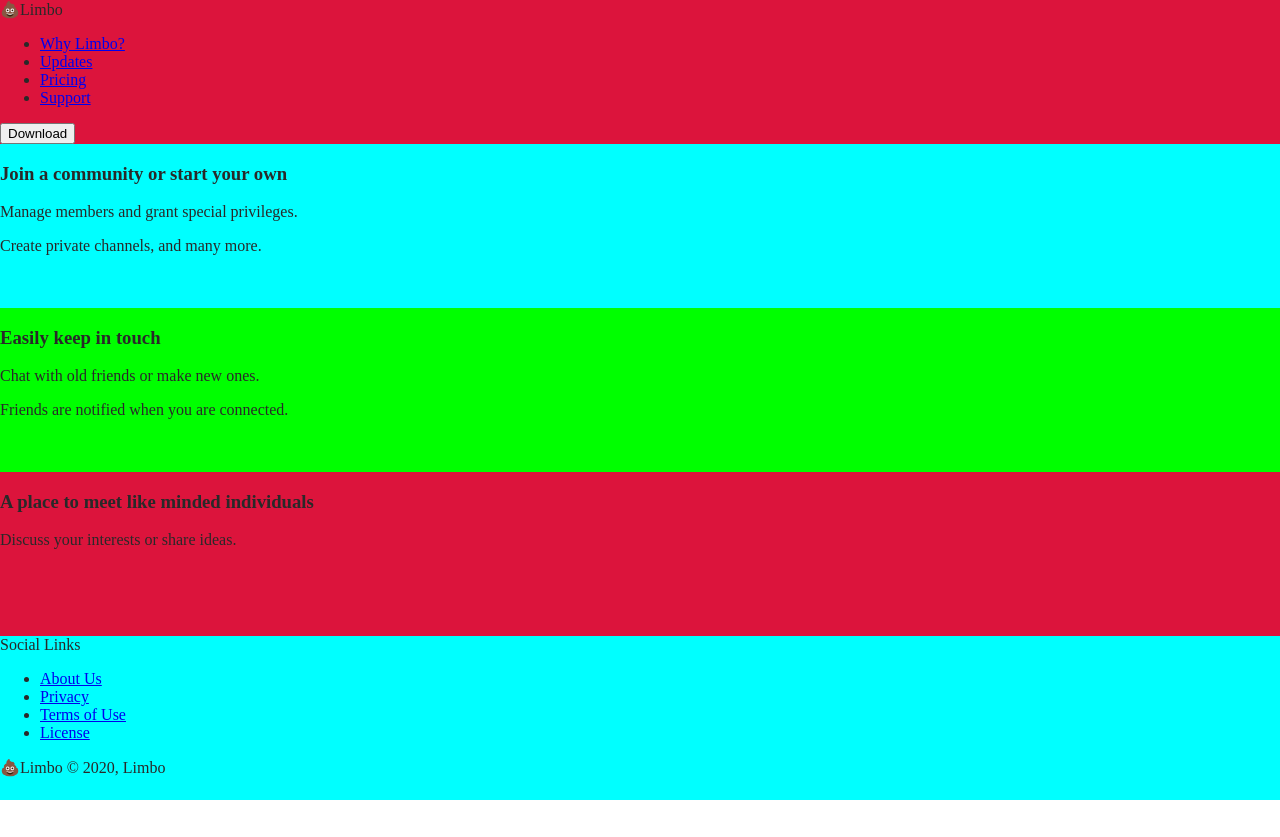
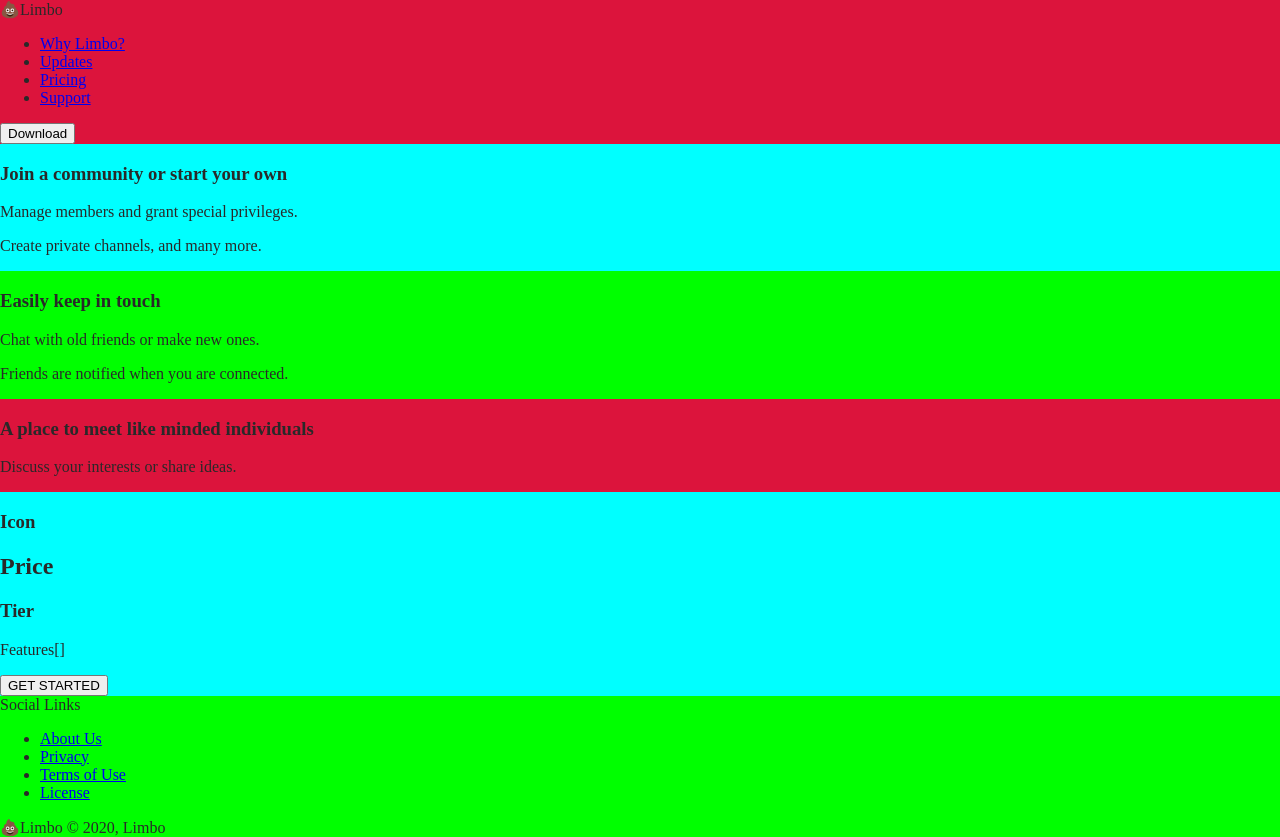
Before and after one commit to johnpagtama/limbo, an Angular app in the folder limbo/: page / in a window 1280 px wide. Before the commit the page ends 800 px from the top, so only its background shows below. Built offline with nearby package versions, Linux system fonts and the light colour scheme.

Commit message:
Home page pricing

```diff
--- a/limbo/src/app/components/home/home.component.html
+++ b/limbo/src/app/components/home/home.component.html
@@ -44,6 +44,15 @@
             </header>
         </section>
     <!-- </main> -->
+    <section class="layout-home__pricing">
+        <header>
+            <h1>Icon</h1>
+            <h2>Price</h2>
+        </header>
+        <h1>Tier</h1>
+        <p>Features[]</p>
+        <button>GET STARTED</button>
+    </section>
     <footer class="layout-home__footer">
         Social Links
         <ng-container *ngTemplateOutlet="footer"></ng-container>
--- a/limbo/src/app/components/home/home.component.scss
+++ b/limbo/src/app/components/home/home.component.scss
@@ -13,10 +13,12 @@ $bg-lime: lime;
                                                   "layout-home__feature-1"
                                                   "layout-home__feature-2"
                                                   "layout-home__feature-3"
+                                                  "layout-home__pricing"
                                                   "layout-home__footer")) {
     @include element(header, (grid-area: layout-home__header, background-color: $bg-crimson));
     @include element(feature-1, (grid-area: layout-home__feature-1, background-color: $bg-cyan));
     @include element(feature-2, (grid-area: layout-home__feature-2, background-color: $bg-lime));
     @include element(feature-3, (grid-area: layout-home__feature-3, background-color: $bg-crimson));
-    @include element(footer, (grid-area: layout-home__footer, background-color: $bg-cyan));
+    @include element(pricing, (grid-area: layout-home__pricing, background-color: $bg-cyan));
+    @include element(footer, (grid-area: layout-home__footer, background-color: $bg-lime));
 }
```
